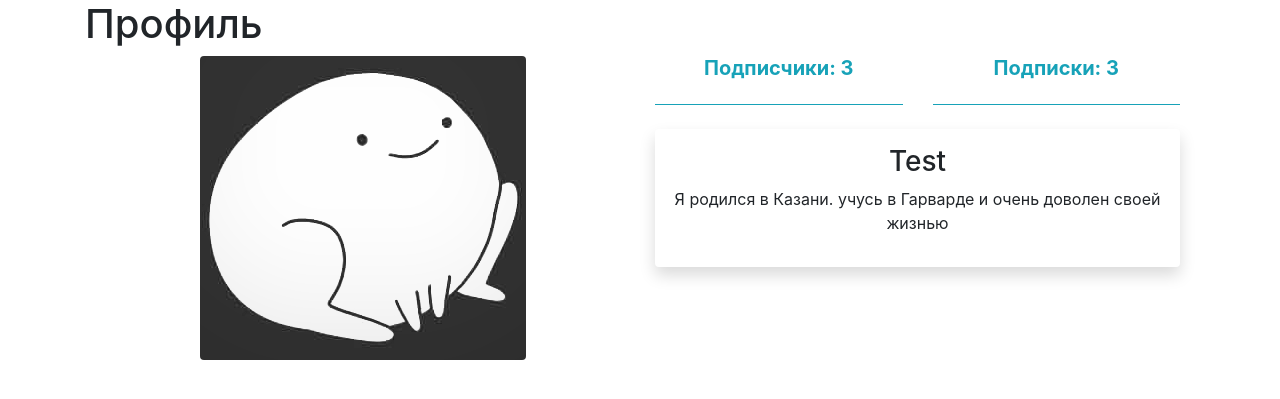
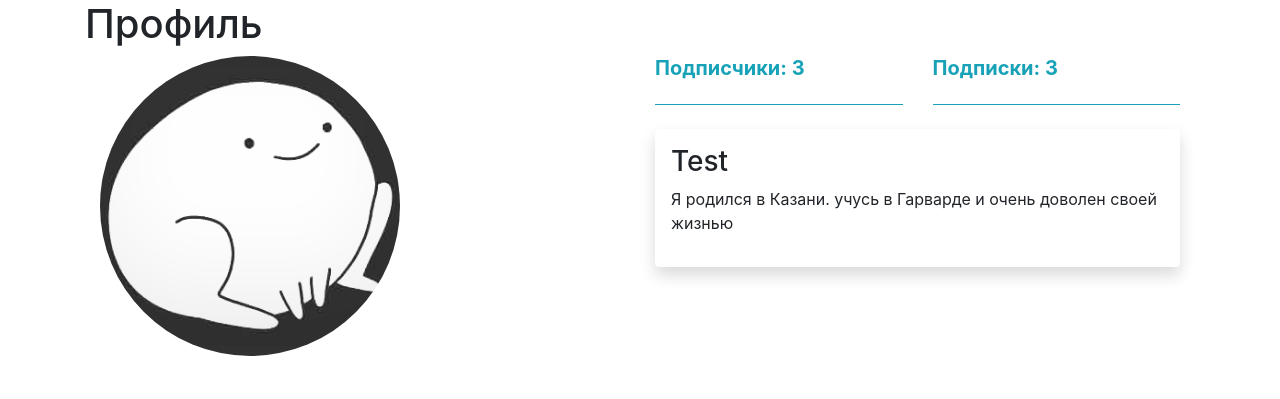
Before and after one commit to vokintru/YandexProject3, a Flask app: a page that uses server/templates/profile.html in a window 1280 px wide. Shown: the part 72-471 px from the top of the page. Run offline with Flask 3, Linux system fonts and the light colour scheme; a user stored in the database is signed in; data comes from the database, SQL or seed files in the repository; both versions use the stored data as it was after the commit; some libraries are stand-ins or nearby versions.

```diff
--- a/server/db/пароли.txt
+++ b/server/db/пароли.txt
@@ -1 +1,2 @@
 username = "testuser" hashed_password = "hardpassword"
+username = "testuser2" hashed_password = "hardpassword2"
--- a/server/main.py
+++ b/server/main.py
@@ -86,7 +86,6 @@ def logout():
 
 
 @app.route('/users/@<username>')
-@login_required
 def profile(username):
     db_sess = db_session.create_session()
     user = db_sess.query(User).filter(User.username == username).first()
--- a/server/templates/profile.html
+++ b/server/templates/profile.html
@@ -1,11 +1,18 @@
 {% extends "base.html" %}
 
 {% block content %}
+<style>
+    .rounded-image {
+        max-width: 300px; /* Максимальная ширина изображения */
+        height: 300px; /* Автоматический расчет высоты для поддержки пропорций */
+        border-radius: 50%; /* Создание круглого изображения */
+    }
+</style>
 <h1>Профиль</h1>
-<div class="container text-center">
+<div class="container">
     <div class="row">
         <div class="col">
-      <img style="width: 326px; height: 304px" src="../{{avatar}}" class="rounded float-start" alt="фото профиля">
+            <img src="../{{avatar}}" alt="фото профиля" class="rounded-image">
         </div>
         <div class="col">
             <div class="row">
```
Also changed, not shown: server/db/users.db, server/static/img/default_avatars/avatar0.png, server/static/img/default_avatars/avatar1.png, server/static/img/default_avatars/avatar2.png, server/static/img/default_avatars/avatar3.png, server/static/img/default_avatars/avatar4.png, server/static/img/default_avatars/avatar5.png, server/static/img/default_avatars/avatar6.png, server/static/img/default_avatars/avatar7.png, server/static/img/default_avatars/avatar8.png, server/static/img/default_avatars/avatar9.png. Lines whose indentation alone changed are shown as unchanged.
